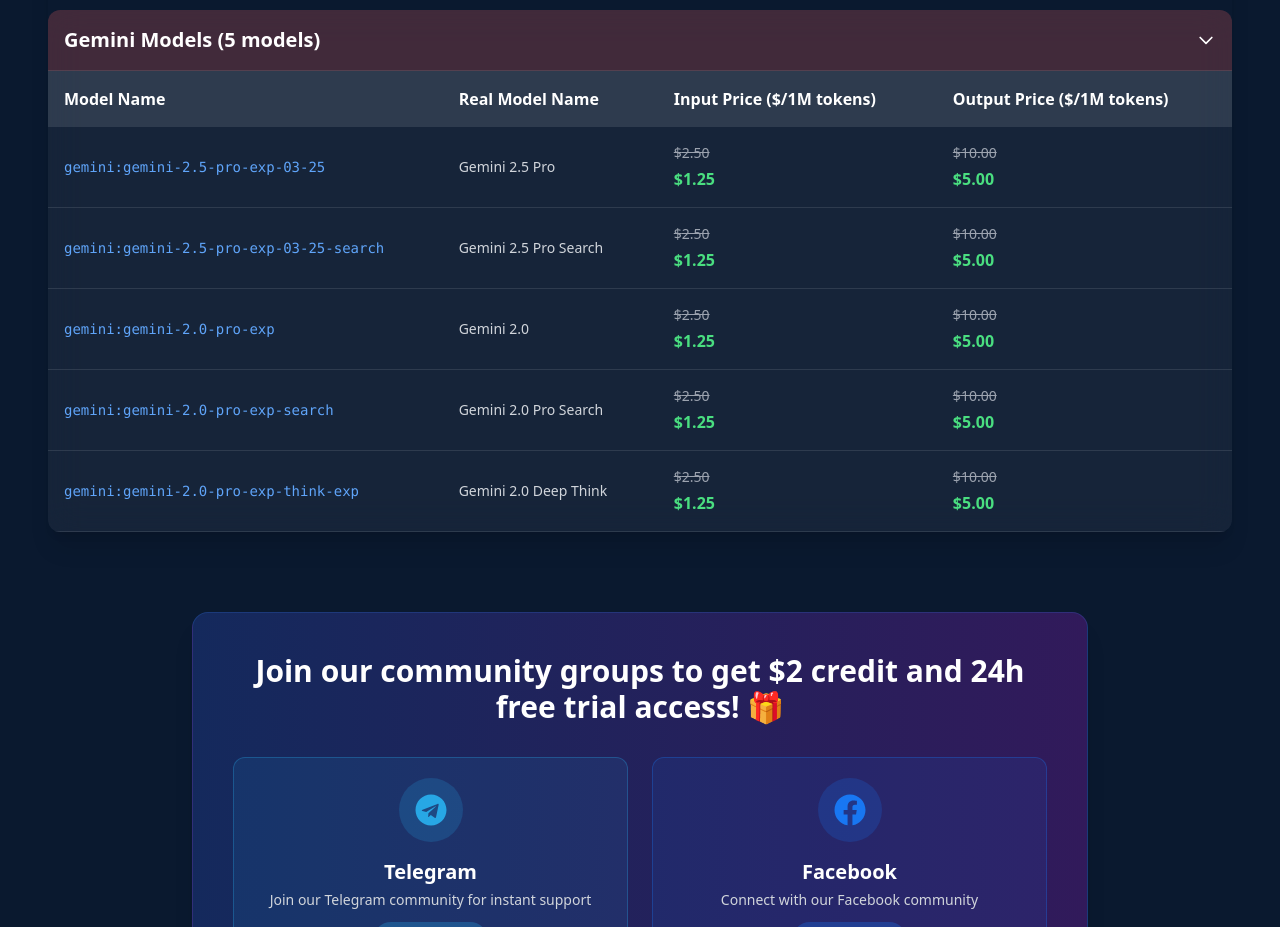
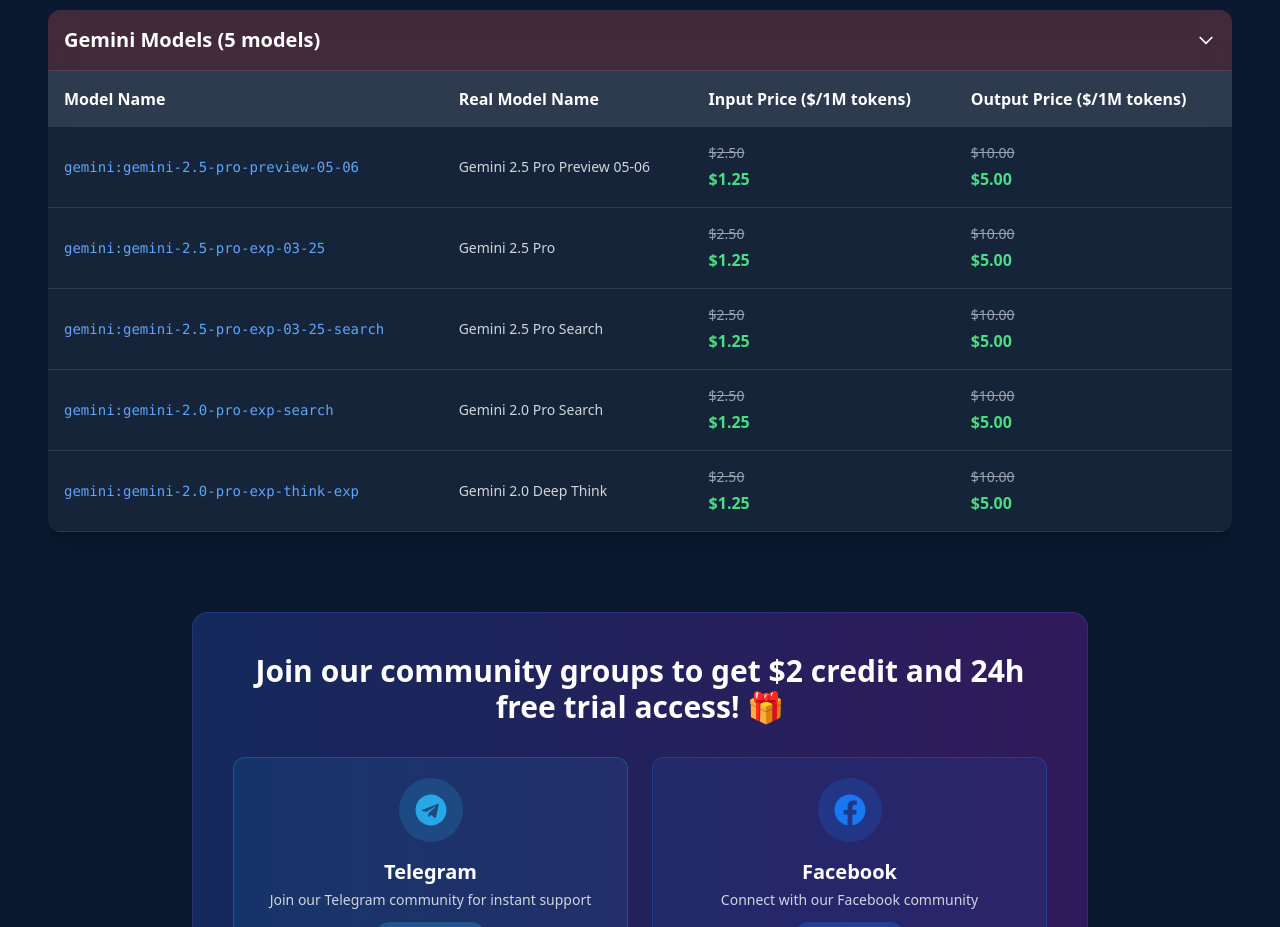
Before and after one commit to CuongTran69/apishared, a Next.js app: page / in a window 1280 px wide. Shown: the part 3340-4267 px from the top of the page. Built offline with nearby package versions, Linux system fonts and the light colour scheme.

Commit message:
update model

```diff
--- a/app/data/modelPricing.ts
+++ b/app/data/modelPricing.ts
@@ -208,6 +208,12 @@
   ],
   "Gemini Models": [
     {
+      apiName: 'gemini:gemini-2.5-pro-preview-05-06',
+      realName: 'Gemini 2.5 Pro Preview 05-06',
+      inputPrice: { original: 2.5, discounted: 1.25 },
+      outputPrice: { original: 10.00, discounted: 5.00 }
+    },
+    {
       apiName: 'gemini:gemini-2.5-pro-exp-03-25',
       realName: 'Gemini 2.5 Pro',
       inputPrice: { original: 2.5, discounted: 1.25 },
@@ -219,12 +225,12 @@
       inputPrice: { original: 2.5, discounted: 1.25 },
       outputPrice: { original: 10.00, discounted: 5.00 }
     },
-    {
-      apiName: 'gemini:gemini-2.0-pro-exp',
-      realName: 'Gemini 2.0',
-      inputPrice: { original: 2.5, discounted: 1.25 },
-      outputPrice: { original: 10.00, discounted: 5.00 }
-    },
+    // {
+    //   apiName: 'gemini:gemini-2.0-pro-exp',
+    //   realName: 'Gemini 2.0',
+    //   inputPrice: { original: 2.5, discounted: 1.25 },
+    //   outputPrice: { original: 10.00, discounted: 5.00 }
+    // },
     {
       apiName: 'gemini:gemini-2.0-pro-exp-search',
       realName: 'Gemini 2.0 Pro Search',
```
